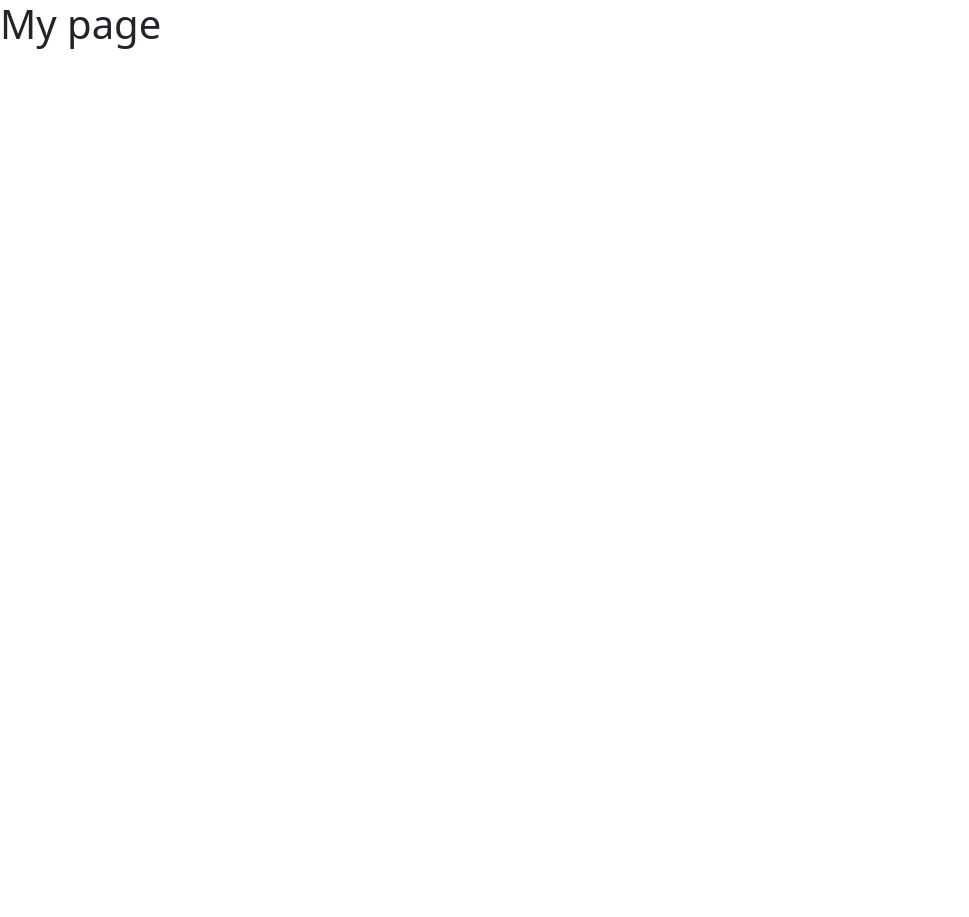
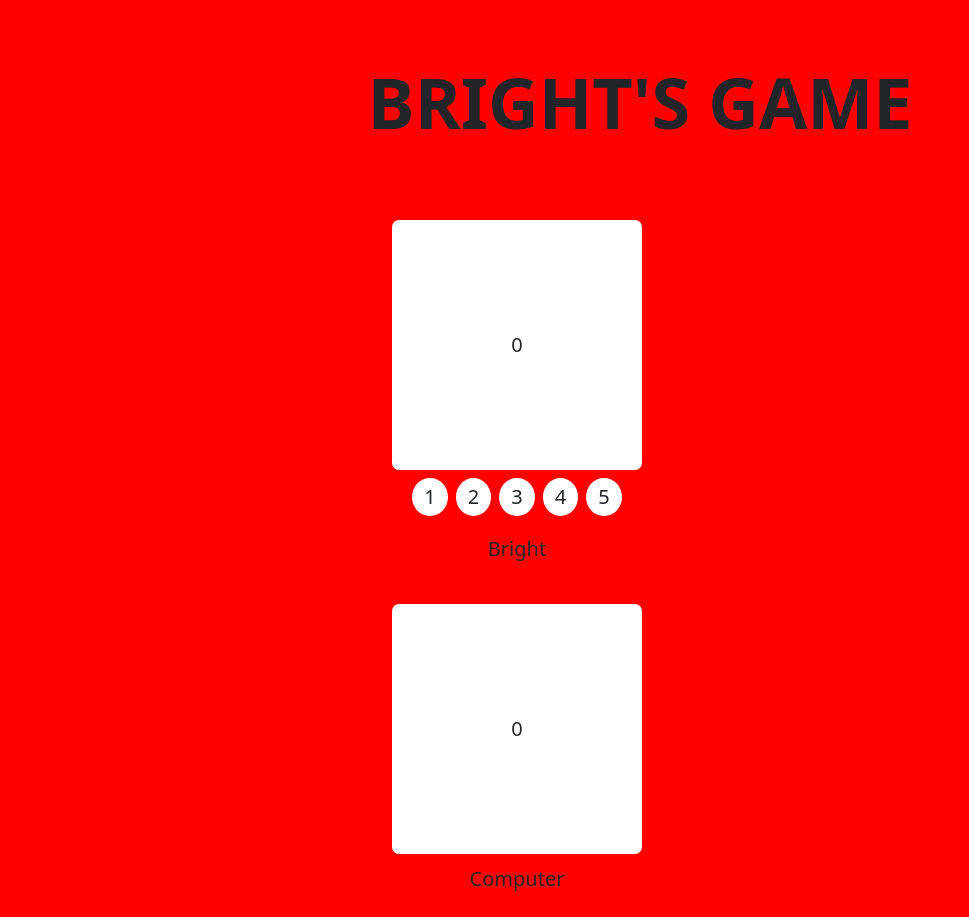
Before and after one commit to obodobright/hero-component-SITEMILE, a React (Create React App) app: page / in a window 1280 px wide. Shown: the top 917 px of the page, without its empty margins (0-969 px from the left). Before the commit the page ends 800 px from the top, so only its background shows below. Built offline with nearby package versions, Linux system fonts and the light colour scheme.

Commit message:
Game App

```diff
--- a/src/App.jsx
+++ b/src/App.jsx
@@ -1,16 +1,14 @@
 import React from "react";
 import "./App.css";
-import styled from "styled-components";
+import Game from "./game/game";
 
 function App() {
   return (
     <React.Fragment className="App">
-      <Container>
-        <h1>My page</h1>
-      </Container>
+      <Game />
     </React.Fragment>
   );
 }
 
-const Container = styled.div``;
+
 export default App;
--- /dev/null
+++ b/src/game/game.js
@@ -0,0 +1,127 @@
+import React, { Fragment, useState, useEffect } from "react";
+import styled from "styled-components";
+const Game = () => {
+  const [userInput, setUserInput] = useState(0);
+  const [computerInput, setComputerInput] = useState(0);
+
+  const computerRandom = () => {
+    setComputerInput(Math.floor(Math.random() * 5));
+  };
+
+  useEffect(() => {
+    setInterval(() => {
+      computerRandom();
+    }, 10000);
+  }, []);
+
+  return (
+    <Fragment>
+      <Container>
+        <Wrapper>
+          <WrapperName>BRIGHT'S GAME</WrapperName>
+          <WrapperRow>
+            <WrapperRowMe>
+              <WrapperMeBox>{userInput}</WrapperMeBox>
+              <NumberBox>
+                <Number onClick={() => setUserInput(1)}>1</Number>
+                <Number onClick={() => setUserInput(2)}>2</Number>
+                <Number onClick={() => setUserInput(3)}>3</Number>
+                <Number onClick={() => setUserInput(4)}>4</Number>
+                <Number onClick={() => setUserInput(5)}>5</Number>
+              </NumberBox>
+              <WrapperMeText>Bright</WrapperMeText>
+            </WrapperRowMe>
+            <WrapperRowComputer>
+              <WrapperMeBox>{computerInput}</WrapperMeBox>
+              <WrapperMeText>Computer</WrapperMeText>
+            </WrapperRowComputer>
+          </WrapperRow>
+          <Result>
+            {userInput === computerInput ? (
+              <span>You Win!</span>
+            ) : (
+              <span>You no dey shame, computer dey beat</span>
+            )}
+          </Result>
+        </Wrapper>
+      </Container>
+    </Fragment>
+  );
+};
+
+export default Game;
+const Container = styled.div`
+  width: 100%;
+  height: 100%;
+  min-height: 100vh;
+  background: red;
+`;
+const Wrapper = styled.div`
+  display: flex;
+  justify-content: center;
+  flex-direction: column;
+  align-items: center;
+  width: 100%;
+  padding: 20px;
+`;
+const WrapperName = styled.div`
+  padding: 30px 0;
+  font-size: 70px;
+  font-weight: 700;
+  margin-bottom: 20px;
+`;
+const WrapperRow = styled.div`
+  display: flex;
+  justify-content: space-between;
+  width: 40%;
+  flex-wrap: wrap;
+`;
+const WrapperRowMe = styled.div`
+  display: flex;
+  flex-direction: column;
+  align-items: center;
+  margin: 15px 0;
+`;
+const WrapperRowComputer = styled.div`
+  display: flex;
+  flex-direction: column;
+  align-items: center;
+  margin: 15px 0;
+`;
+const WrapperMeText = styled.div`
+  font-size: 20px;
+  padding: 10px 0;
+`;
+const WrapperMeBox = styled.div`
+  width: 250px;
+  height: 250px;
+  background: white;
+  display: flex;
+  justify-content: center;
+  align-items: center;
+  font-size: 20px;
+  font-weight: 500;
+  border-radius: 7px;
+  cursor: pointer;
+`;
+const Result = styled.div`
+  width: 250px;
+  padding: 15px;
+  background: white;
+  text-align: center;
+  font-size: 19px;
+  border-radius: 7px;
+  cursor: pointer;
+`;
+
+const NumberBox = styled.div`
+  display: flex;
+`;
+const Number = styled.div`
+  font-size: 20px;
+  padding: 4px 12px;
+  background: white;
+  margin: 8px 4px;
+  border-radius: 50%;
+  cursor: pointer;
+`;
```
Also changed, not shown: 1 other file (tests, documents, lock files or other folders).
